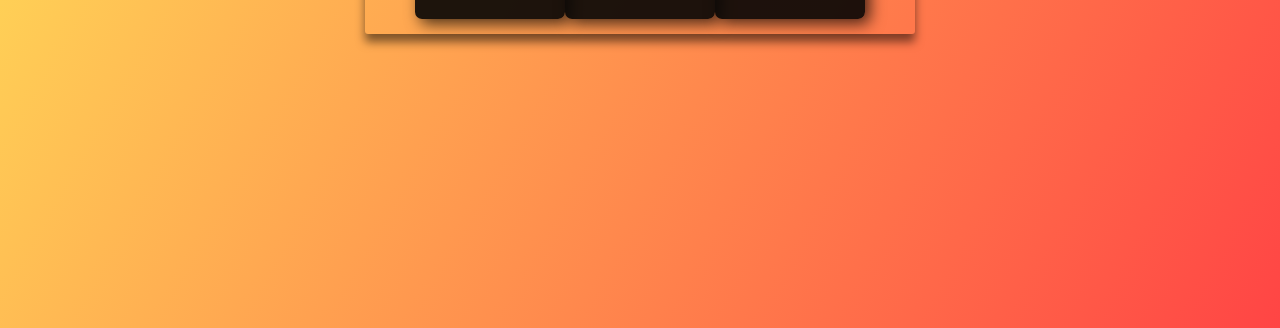
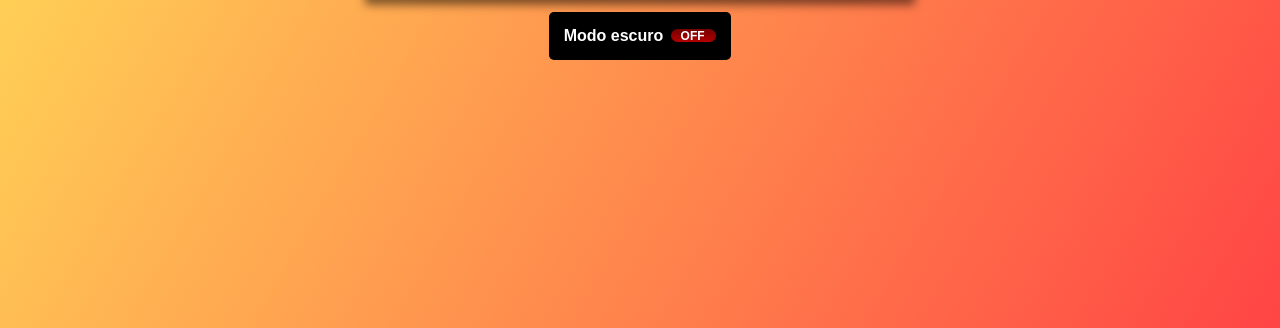
Before and after one commit to FrankMarcelino/projeto-relogio-digital, a plain HTML site: page index.html in a window 1280 px wide. Shown: the part 472-800 px from the top of the page. Drawn offline with Linux system fonts and the light colour scheme.

Commit message:
teminei estilização do botão de background

```diff
--- a/btn-on-off.css
+++ b/css/btn-on-off.css
@@ -1,3 +1,20 @@
+.container-btn-background {
+    display: flex;
+    gap: 8px;
+    flex-direction: row;
+    justify-content: center;
+    align-items: center;
+    align-content: space-between;
+    background-color: black;
+    padding: 15px;
+    border-radius: 5px;
+    margin-top: 15px;
+}
+
+.titulo-btn {
+    font-weight: bolder;
+    color: #fff;
+}
 .switch{
     width:calc(180px/4);
     height:calc(50px/4);
@@ -35,7 +52,7 @@
     border-radius: 40px;
 }
 
-.switch label:after{
+/* .switch label:after{
     content: "";
 
     position: absolute;
@@ -53,7 +70,7 @@
 
     border-radius: inherit;
 
-}
+} */
 
 .switch label span{
     display: block;
--- a/style.css
+++ b/css/global.css
@@ -1,4 +1,3 @@
-@import "./btn-on-off.css";
 
 * {
     margin: 0;
@@ -15,6 +14,7 @@ body {
     justify-content: center;
     flex-direction: column;
 }
+
 
 /* Modo escuro */
 body.dark-mode {
--- /dev/null
+++ b/css/style.css
@@ -0,0 +1,2 @@
+@import "./global.css";
+@import "./btn-on-off.css";
--- a/index.html
+++ b/index.html
@@ -4,19 +4,13 @@
 <head>
     <meta charset="UTF-8">
     <meta name="viewport" content="width=device-width, initial-scale=1.0">
-    <link rel="stylesheet" href="style.css">
+    <link rel="stylesheet" href="./css/style.css">
     <title>Relogio Digital</title>
     <script src="script.js" defer></script>
 </head>
 
 <body>
 
-    <div class="switch">
-
-        <input id="dark-mode" class="toggle" type="checkbox" name="Dark mode" role="switch" value="on" />
-        <label for="dark-mode"><span></span></label>
-
-    </div>
     <div class="curtain">
         <div class="relogio">
             <div>
@@ -35,6 +29,14 @@
             </div>
         </div>
     </div>
+    <div class="container-btn-background">
+        <span class="titulo-btn">Modo escuro</span>
+        <div class="switch">
+            <input id="dark-mode" class="toggle" type="checkbox" name="Dark mode" role="switch" value="on" />
+            <label for="dark-mode"><span></span></label>
+        </div>
+
+    </div>
 </body>
 
 </html>
```
Also changed, not shown: 1 other file.
